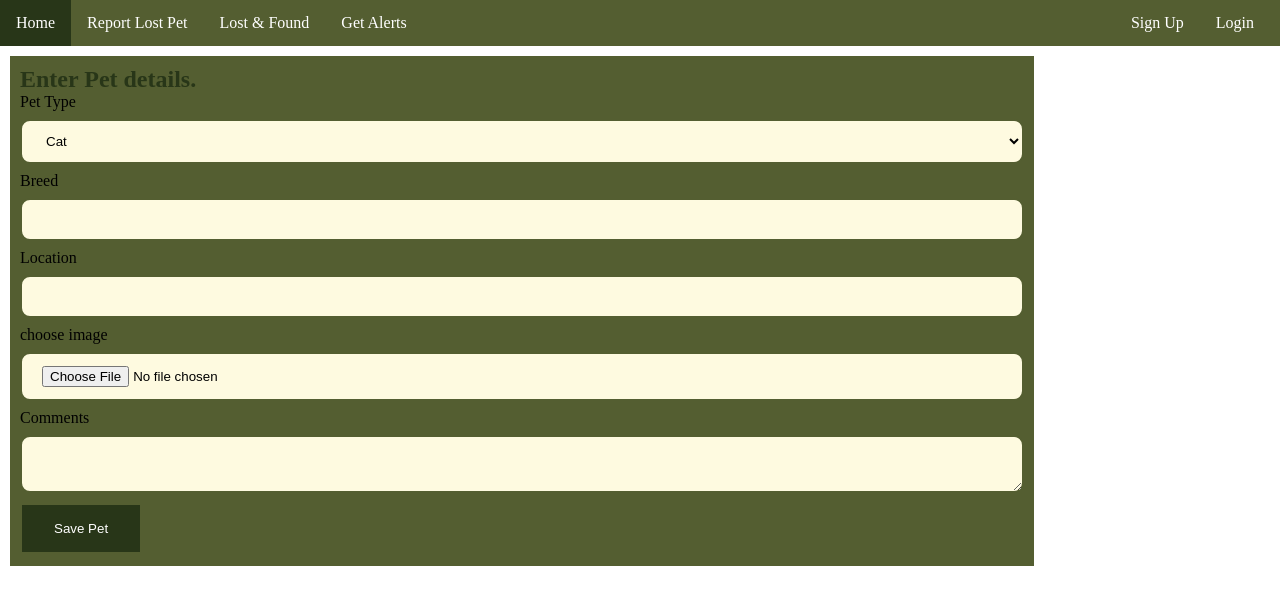
After one commit to rijothedeveloper/LostPetFinder, a Flask app: template templates/pets/edit-pet-form.html in a window 1280 px wide. The commit adds this page. Shown: the top 605 px of the page. Run offline with Flask 2, Linux system fonts and the light colour scheme; the template is opened without the code that fills it: values that come from a table or form of the project are taken from there, others are empty; some libraries are stand-ins or nearby versions.

Commit message:
edit pet api working

```diff
--- a/app.py
+++ b/app.py
@@ -1,8 +1,8 @@
 from flask import Flask, render_template, redirect, flash, session, g
 from flask_debugtoolbar import DebugToolbarExtension
 from forms.forms import SignupForm
-from forms.login_form import loginForm
-from forms.report_pet_form import reportPetForm
+from forms.login_form import LoginForm
+from forms.report_pet_form import ReportPetForm
 from models.models import Animal, db, connect_db, Location, User, Lost_animal
 from werkzeug.utils import secure_filename
 app = Flask(__name__)
@@ -98,7 +98,7 @@ def addUser():
 
 @app.route("/login", methods=["GET", "POST"])
 def login():
-    form = loginForm()
+    form = LoginForm()
     if form.validate_on_submit():
         email = form.email.data
         password = form.password.data
@@ -145,11 +145,11 @@ def show_profile(user_id):
     return render_template("users/profile.html", form=form, user=g.user, lost_pets=lost_pets)
 
 
-@app.route("/reportPet", methods=["GET", "POST"])
+@app.route("/pet/add", methods=["GET", "POST"])
 def reportPet():
     if not isLogged():
         return redirect("/login")
-    form = reportPetForm()
+    form = ReportPetForm()
     if form.validate_on_submit():
         type = form.pet_type.data
         breed = form.breed.data
@@ -174,6 +174,39 @@ def reportPet():
             flash("Pet is not reported")
     return render_template("pets/report-pet-form.html", form=form)
 
+@app.route("/pet/<int:petId>/edit", methods=["GET", "POST"])
+def editPet(petId):
+    lost_pet = Lost_animal.query.get_or_404(petId)
+    if g.user == None or lost_pet.user_id != g.user.id:
+        flash("not autherised to delete this pet", "error")
+        return redirect("/login")
+    form = ReportPetForm(obj=lost_pet)
+    if form.validate_on_submit():
+        location = lost_pet.location
+        animal = lost_pet.animal
+        animal.type = form.pet_type.data
+        animal.breed = form.breed.data
+        lost_pet.comments = form.comments.data
+        location.formatted_address = form.address.data
+        if form.latitude.data:
+            location.latitude = form.latitude.data
+        else:
+            location.latitude = location.latitude
+        if form.longitude.data:
+            location.longitude = form.longitude.data
+        else:
+            location.longitude = location.longitude
+        imageName = secure_filename(form.image.data.filename)
+        if imageName !="":
+            form.image.data.save('static/uploaded_pet_images/' + imageName)
+            lost_pet.image = imageName
+        db.session.commit()
+        return {
+            "edited": "yes"
+            }
+
+    return render_template("/pets/edit-pet-form.html", form=form, lost_pet=lost_pet)
+
 ##############################################################################
 # Turn off all caching in Flask
 #   (useful for dev; in production, this kind of stuff is typically
--- a/forms/login_form.py
+++ b/forms/login_form.py
@@ -2,7 +2,7 @@ from flask_wtf import FlaskForm
 from wtforms import StringField, PasswordField
 from wtforms.validators import DataRequired, Email
 
-class loginForm(FlaskForm):
+class LoginForm(FlaskForm):
     """ form for logging in users """
 
     email = StringField('E-mail', validators=[DataRequired(), Email()])
--- a/forms/report_pet_form.py
+++ b/forms/report_pet_form.py
@@ -2,7 +2,7 @@ from flask_wtf import FlaskForm
 from wtforms import StringField, SelectField, TextAreaField, HiddenField, FileField
 from wtforms.validators import DataRequired, InputRequired
 
-class reportPetForm(FlaskForm):
+class ReportPetForm(FlaskForm):
     """ form for report seen pet """
     types = ["Cat",
              "Cow",
--- a/templates/navbar.html
+++ b/templates/navbar.html
@@ -1,7 +1,7 @@
 <nav>
     <ul>
         <li> <a href="/">Home</a> </li>
-        <li> <a href="/reportPet">Report Lost Pet</a> </li>
+        <li> <a href="/pet/add">Report Lost Pet</a> </li>
         <li> <a href="/browse-pets">Lost & Found</a> </li>
         <li> <a href="#">Get Alerts</a> </li>
         {% if not user %}
--- /dev/null
+++ b/templates/pets/edit-pet-form.html
@@ -0,0 +1,34 @@
+{% extends 'base.html' %}
+
+{% block body_class %}Report Pet{% endblock %}
+
+{% block content %}
+
+    <form enctype="multipart/form-data" method="POST" id="user_form">
+
+        <h2 class="col-primary">Enter Pet details.</h2>
+
+        {{ form.hidden_tag() }}
+
+        {{form.pet_type.label}}
+        {{form.pet_type}}
+
+        {{ form.breed.label }}
+        {{form.breed(value=lost_pet.animal.breed)}}
+
+        {{ form.address.label }}
+        {{form.address(value=lost_pet.location.formatted_address)}}
+
+        {{ form.image.label }}
+        {{ form.image }}
+
+        {{ form.comments.label }}
+        {{form.comments(value=lost_pet.comments)}}
+
+        <input type="hidden" id="petId" name="petId" value={{lost_pet.id}}>
+
+        <button class="btn btn-primary">Save Pet</button>
+
+    </form>
+
+{% endblock %}
```
Also changed, not shown: test/test_app.py (+40 -3 lines).
